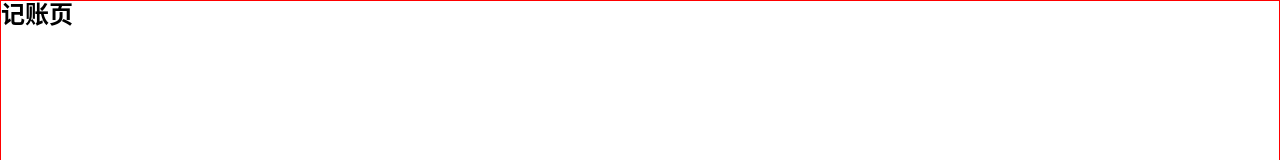
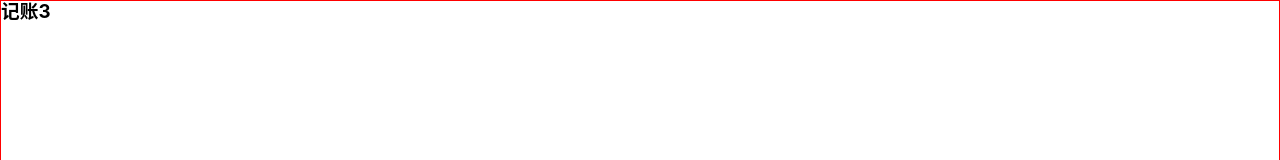
Before and after one commit to lttztt/money-react, a React app: page /#/money in a window 1280 px wide. Shown: the top 160 px of the page. Built offline with nearby package versions, Linux system fonts and the light colour scheme.

Commit message:
feat: Layout组件

```diff
--- a/src/App.tsx
+++ b/src/App.tsx
@@ -5,26 +5,13 @@ import {
   Route,
   Redirect
 } from "react-router-dom";
-import styled from "styled-components";
-import Nav from "./components/Nav";
+import Layout from './components/Layout'
 
-const Wrapper = styled.div`
-  border: 1px solid red;
-  height: 100vh;
-  display:flex;
-  flex-direction: column;
-`;
-const Main = styled.div`
-  flex-grow: 1;
-  overflow: auto;
-`;
 
 
 export default function App() {
   return (
     <Router>
-      <Wrapper>
-        <Main>
       <Switch>
         <Route path="/tags">
           <Tags />
@@ -40,9 +27,6 @@ export default function App() {
           <NoMatch />
         </Route>
       </Switch>
-        </Main>
-        <Nav/>
-      </Wrapper>
     </Router>
   );
 }
@@ -51,14 +35,26 @@ function NoMatch(){
 }
 
 function Statistics() {
-  return <h2>统计页</h2>;
+  return (
+    <Layout>
+      <h3>统计3</h3>
+    </Layout>
+  )
 }
 
+
   function Tags() {
-  return <h2>标签页</h2>;
+    return (
+      <Layout>
+        <h3>标签3</h3>
+      </Layout>
+    )
   }
 
   function Money() {
-  return <h2>记账页
-  </h2>;
+  return (
+    <Layout>
+      <h3>记账3</h3>
+    </Layout>
+  )
 }
--- /dev/null
+++ b/src/components/Layout.tsx
@@ -0,0 +1,25 @@
+import React from 'react'
+import styled from "styled-components";
+import Nav from "./Nav";
+const Wrapper = styled.div`
+  border: 1px solid red;
+  height: 100vh;
+  display:flex;
+  flex-direction: column;
+`;
+const Main = styled.div`
+  flex-grow: 1;
+  overflow: auto;
+`;
+const Layout = (props: any) => {
+    return (
+      <Wrapper>
+        <Main>
+          {props.children}
+        </Main>
+        <Nav/>
+      </Wrapper>
+    )
+};
+
+export default Layout;
```
Lines whose indentation alone changed are shown as unchanged.
